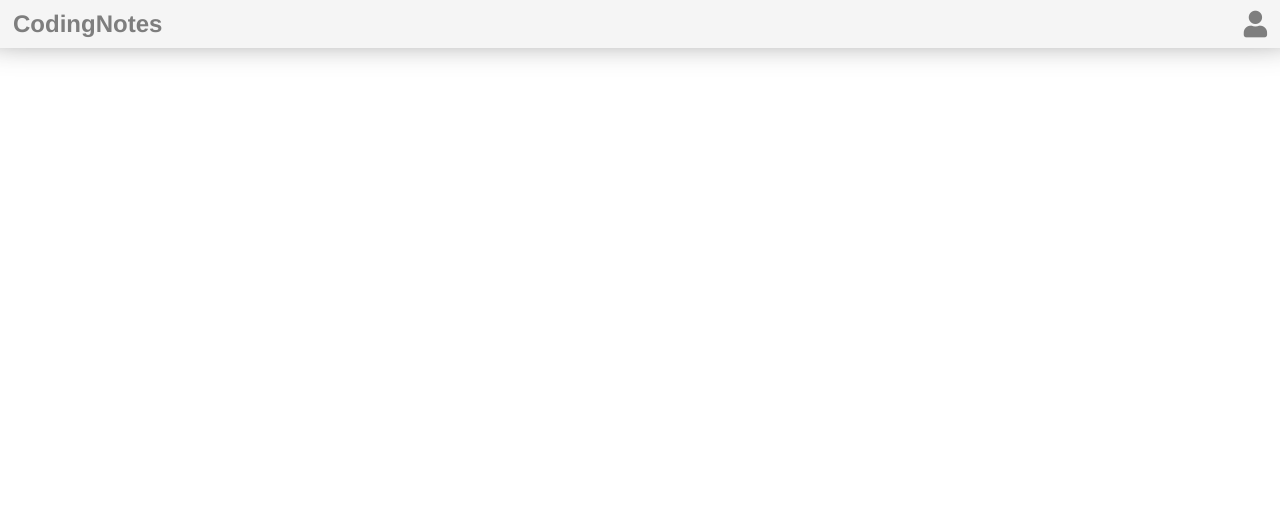
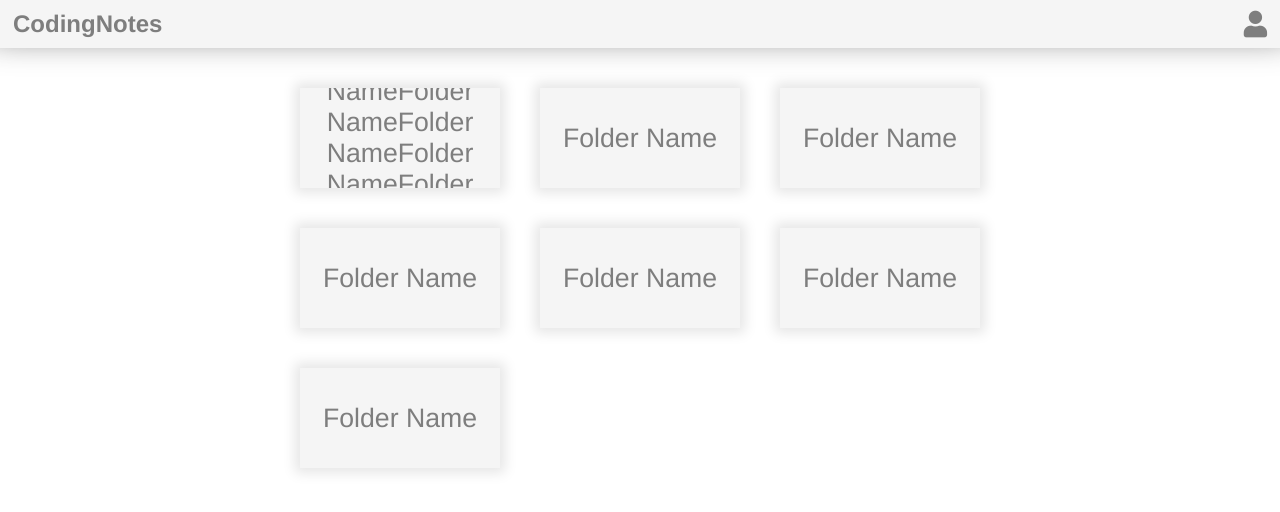
Before and after one commit to richardkrikler/Notes, a PHP site: page / in a window 1280 px wide. Shown: the top 512 px of the page. Run offline with PHP 8.4, Linux system fonts and the light colour scheme; some libraries are stand-ins or nearby versions.

Commit message:
Styling for Folders

```diff
--- a/client/index.html
+++ b/client/index.html
@@ -7,7 +7,7 @@
   <meta name="viewport" content="width=device-width, initial-scale=1.0">
   <title>CodingNotes</title>
 
-  <link rel="stylesheet" href="https://cdnjs.cloudflare.com/ajax/libs/font-awesome/5.14.0/css/all.min.css">
+  <link rel="stylesheet" href="../node_modules/@fortawesome/fontawesome-free/css/all.min.css">
   <link rel="stylesheet" href="style.css">
 </head>
 
@@ -20,6 +20,18 @@
       <div class="user-menu-icon"><i class="fas fa-user"></i></div>
     </div>
   </nav>
+
+  <main>
+    <ul class="inner-main">
+      <li class="folder-box"><p>Folder NameFolder NameFolder NameFolder NameFolder Name</p></li>
+      <li class="folder-box"><p>Folder Name</p></li>
+      <li class="folder-box"><p>Folder Name</p></li>
+      <li class="folder-box"><p>Folder Name</p></li>
+      <li class="folder-box"><p>Folder Name</p></li>
+      <li class="folder-box"><p>Folder Name</p></li>
+      <li class="folder-box"><p>Folder Name</p></li>
+    </ul>
+  </main>
 </body>
 
 </html>
--- a/client/style.css
+++ b/client/style.css
@@ -12,6 +12,7 @@
   padding: 0;
 }
 
+/* Nav */
 nav {
   background-color: var(--grey-one);
   display: flex;
@@ -20,6 +21,7 @@ nav {
   padding-bottom: 10px;
   padding-left: 13px;
   padding-right: 13px;
+  margin-bottom: 40px;
   box-shadow: 0px -27px 36px 12px rgba(0, 0, 0, 0.75);
 }
 
@@ -45,3 +47,37 @@ nav {
 .user-menu-icon i {
   font-size: 20pt;
 }
+
+/* Main */
+main {
+  margin-bottom: 20px;
+  margin-left: 200px;
+  margin-right: 200px;
+}
+
+.inner-main {
+  display: grid;
+  grid-template-columns: repeat(auto-fit, minmax(200px, max-content));
+  grid-gap: 40px;
+  justify-content: center;
+  padding: initial;
+}
+
+.folder-box {
+  height: 100px;
+  width: 200px;
+  background-color: var(--grey-one);
+  box-shadow: 0px 0px 12px 5px rgba(0, 0, 0, 0.1);
+  list-style-type: none;
+}
+
+
+.folder-box p {
+  height: 100%;
+  font-size: 20pt;
+  text-align: center;
+  display: flex;
+  flex-direction: column;
+  justify-content: center;
+  overflow: scroll;
+}
```
